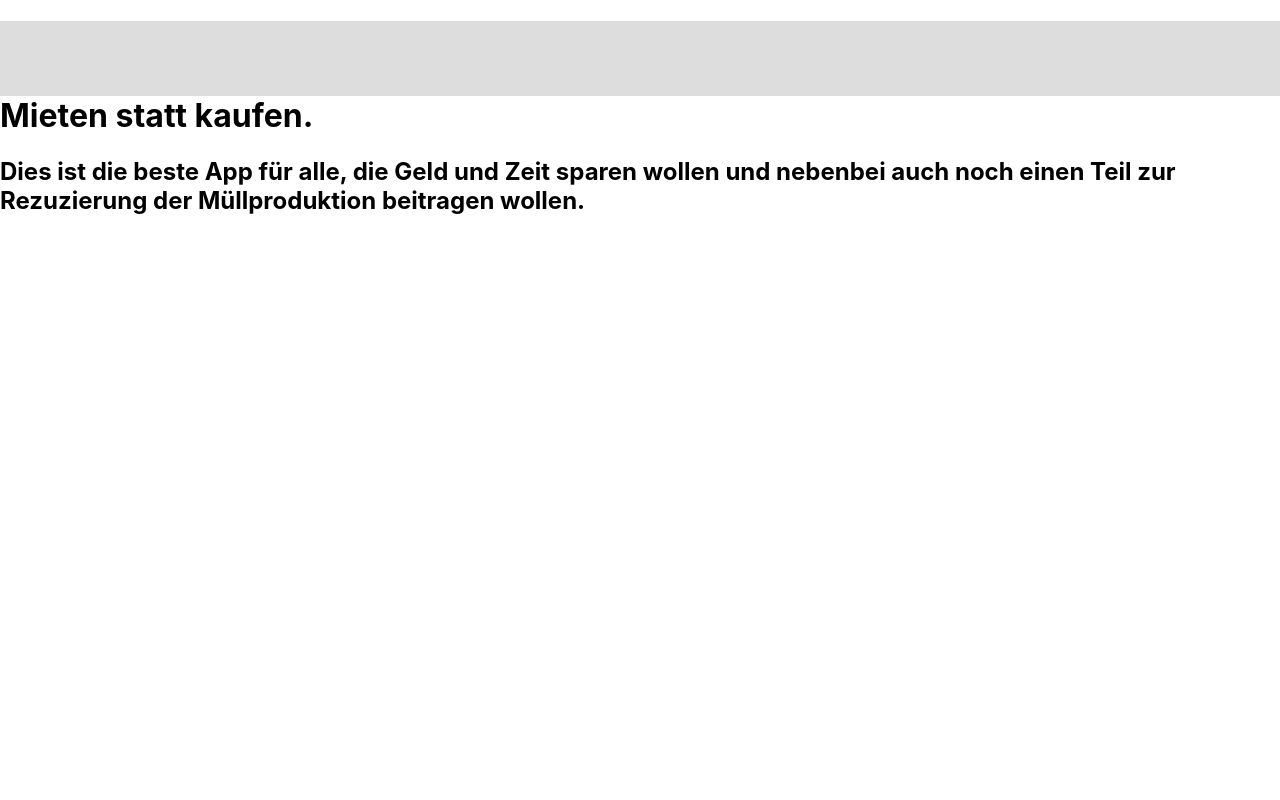
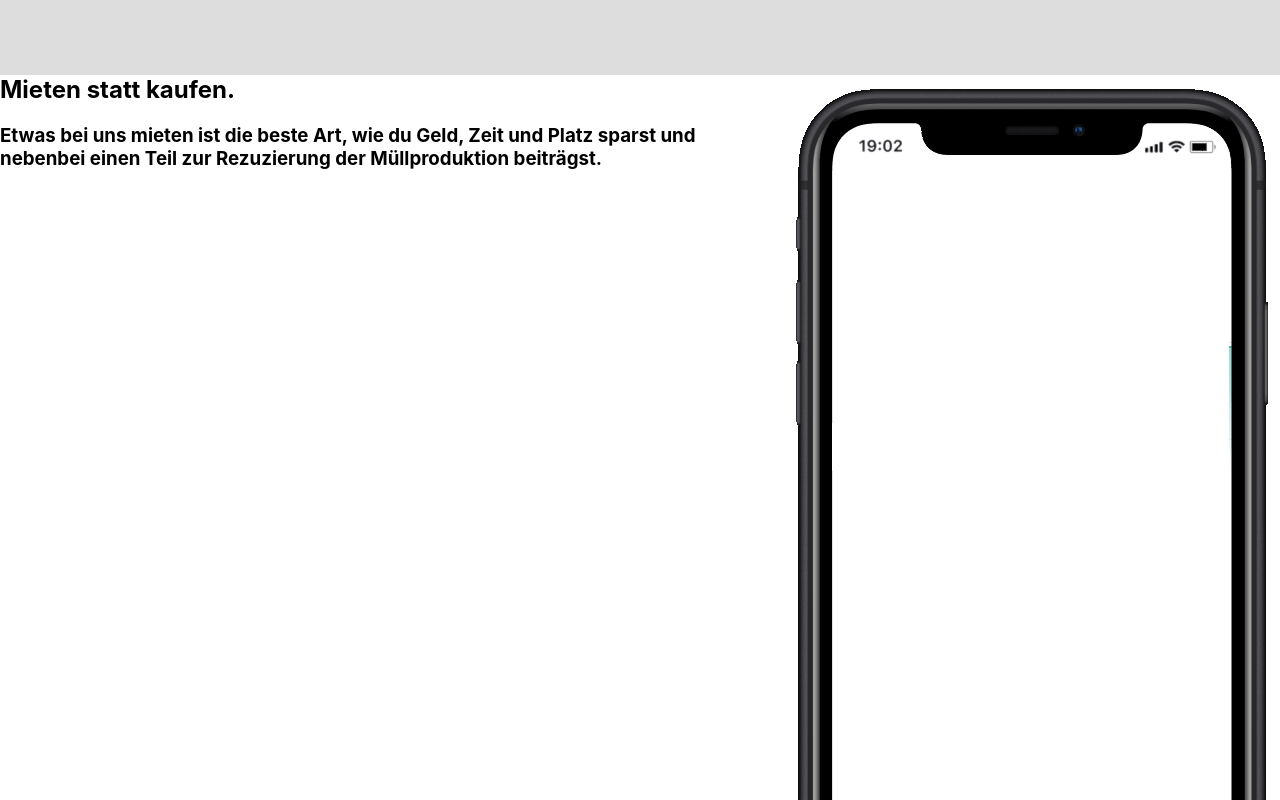
Before and after one commit to steinerphil/justuseapp, a React (Create React App) app in the folder frontend/: page / in a window 1280 px wide. Shown: the top 800 px of the page. Built offline with nearby package versions, Linux system fonts and the light colour scheme.

Commit message:
add homepage component and some initial styling

```diff
--- /dev/null
+++ b/frontend/src/App.css
@@ -0,0 +1,3 @@
+html,body{
+    margin: 0;
+}
--- a/frontend/src/App.js
+++ b/frontend/src/App.js
@@ -1,13 +1,13 @@
+import './App.css'
 import Header from "./components/header";
+import Homepage from "./pages/Homepage";
 
 function App() {
 
     return (
         <div className="App">
             <Header className="App-header"/>
-            <h1>Mieten statt kaufen.</h1>
-            <h2>Dies ist die beste App für alle, die Geld und Zeit sparen wollen
-                und nebenbei auch noch einen Teil zur Rezuzierung der Müllproduktion beitragen wollen. </h2>
+            <Homepage/>
         </div>
     );
 }
--- a/frontend/src/components/header.js
+++ b/frontend/src/components/header.js
@@ -1,4 +1,4 @@
-import styled from "styled-components";
+import styled from "styled-components/macro";
 
 function Header() {
     return (
@@ -12,7 +12,6 @@ export default Header
 
 const HeaderContainer = styled.section`
   background-color: #DDDDDD;
-  float: left;
   height: 75px;
   width: 100vw;
 `
--- /dev/null
+++ b/frontend/src/pages/Homepage.js
@@ -0,0 +1,46 @@
+import phone from "../components/images/empty_phone.png"
+import styled from "styled-components/macro";
+
+export default function Homepage() {
+
+
+    return (
+        <>
+            <FirstSection>
+                <Heading>
+                    <H1>Mieten statt kaufen.</H1>
+                    <h3>Etwas bei uns mieten ist die beste Art, wie du Geld, Zeit und Platz sparst
+                        und nebenbei einen Teil zur Rezuzierung der Müllproduktion beiträgst.
+                    </h3>
+                </Heading>
+                <Phone>
+                    <img src={phone} alt="smartphone"/>
+                </Phone>
+            </FirstSection>
+        </>
+
+    )
+}
+
+
+
+const Heading = styled.div`
+
+`
+
+const Phone = styled.div`
+`
+
+const FirstSection = styled.section`
+    display: flex;
+  flex-direction: row;
+
+`
+
+
+
+
+
+const H1 = styled.h1`
+    margin-top: 0;
+`
```
Also changed, not shown: frontend/src/components/images/empty_phone.png (added).
